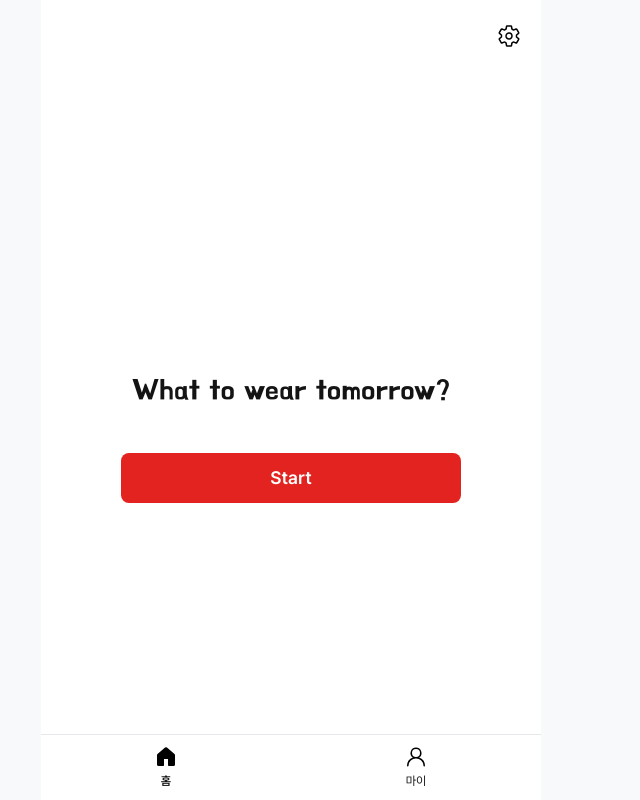
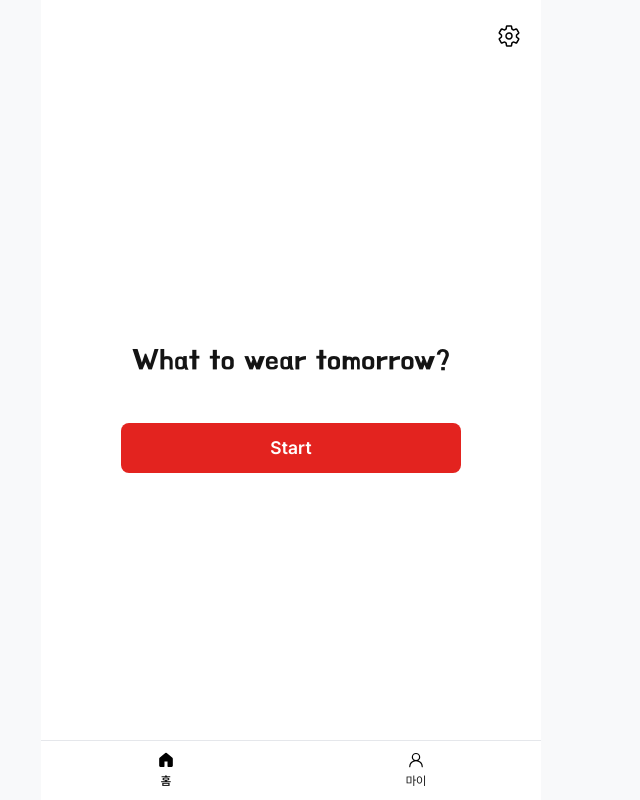
Before and after one commit to zkfksxk/kallong, a Next.js app: page /en in a window 1280 px wide. Shown: the whole page, without its empty margins (349-989 px from the left). Built offline with nearby package versions, Linux system fonts and the light colour scheme; no server answers.

Commit message:
feat: 첫 페이지 스타일 수정

```diff
--- a/app/[locale]/page.tsx
+++ b/app/[locale]/page.tsx
@@ -9,7 +9,7 @@ export default function Home() {
   const locale = useLocale();
 
   return (
-    <main className='relative bg-white max-w-[500px] w-full mx-auto flex flex-1 flex-col items-center px-5'>
+    <main className='relative bg-white max-w-[500px] w-full mx-auto flex flex-1 flex-col items-center px-5 pb-[60px]'>
       <Header />
       <section className='w-full flex flex-col flex-1 items-center justify-center gap-10'>
         <Text
--- a/components/layouts/tab-menu.tsx
+++ b/components/layouts/tab-menu.tsx
@@ -11,7 +11,7 @@ export const TabMenu = () => {
   const isMypage = pathname.includes('/mypage');
 
   return (
-    <div className='fixed bottom-0 mx-auto flex max-w-[500px] w-full py-[10px] border-t border-gray-200 bg-white'>
+    <div className='fixed bottom-0 mx-auto h-[60px] flex max-w-[500px] w-full py-[10px] border-t border-gray-200 bg-white'>
       <Link
         href='/'
         className='flex-1 flex flex-col items-center justify-center gap-1'
```
